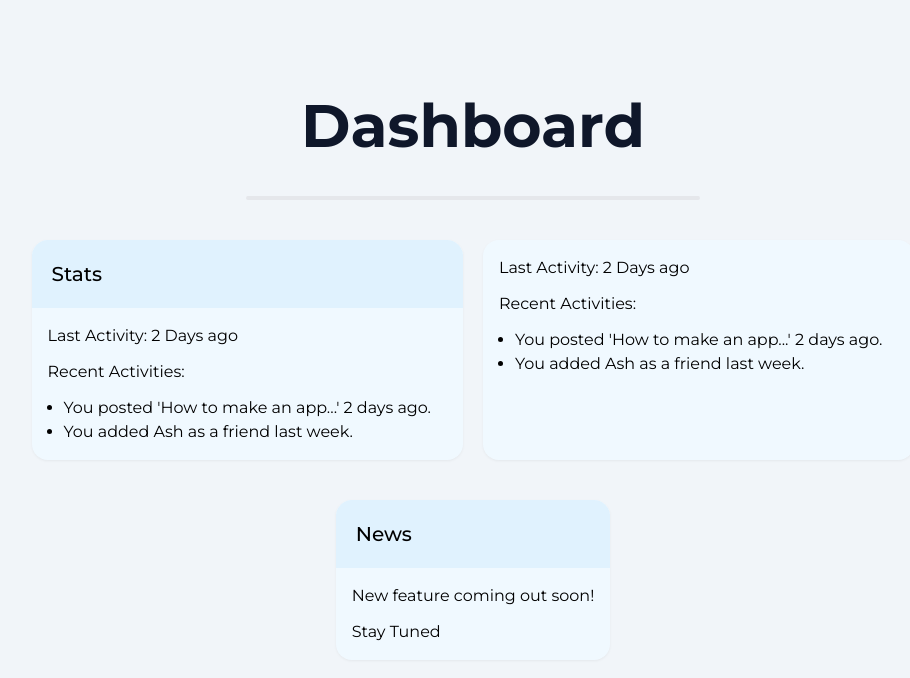
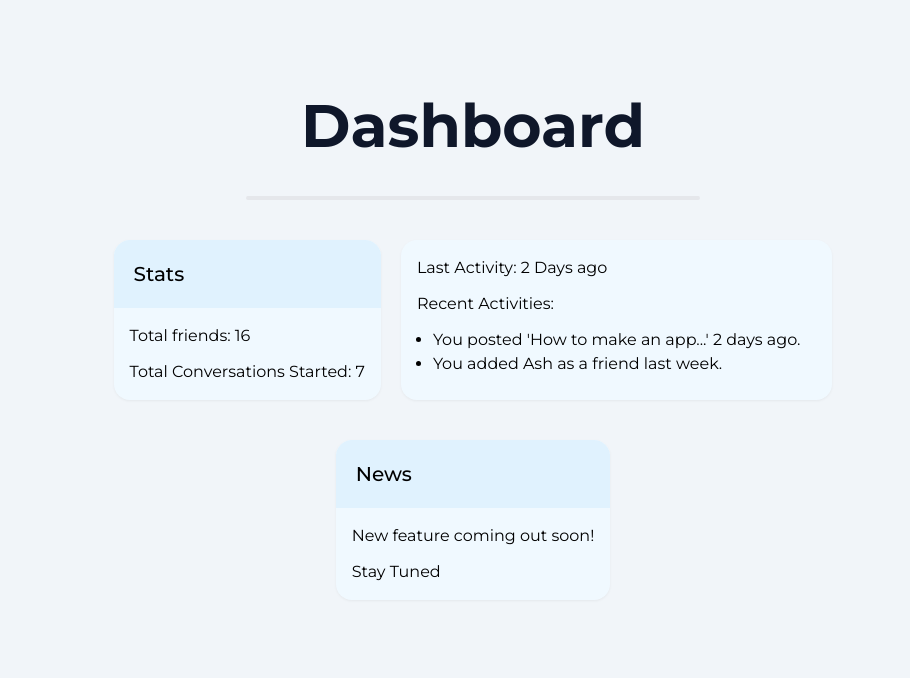
Before and after one commit to NotVeryAsh/Headless-Auth, a Next.js app in the folder frontend/: page /dashboard in a window 1280 px wide. Shown: the top 678 px of the page, without its empty margins (167-1077 px from the left). Built offline with nearby package versions, Linux system fonts and the light colour scheme.

Commit message:
Make stats card content different to activity card content

```diff
--- a/frontend/src/app/dashboard/@stats/page.tsx
+++ b/frontend/src/app/dashboard/@stats/page.tsx
@@ -4,12 +4,8 @@ import Card from "@/components/Card";
 export default function Stats() {
     return (
         <Card title={"Stats"}>
-            <p>Last Activity: 2 Days ago</p>
-            <p>Recent Activities:</p>
-            <ul className={"list-disc px-4"}>
-                <li>You posted 'How to make an app...' 2 days ago.</li>
-                <li>You added Ash as a friend last week.</li>
-            </ul>
+            <p>Total friends: 16</p>
+            <p>Total Conversations Started: 7</p>
         </Card>
     );
 }
```
